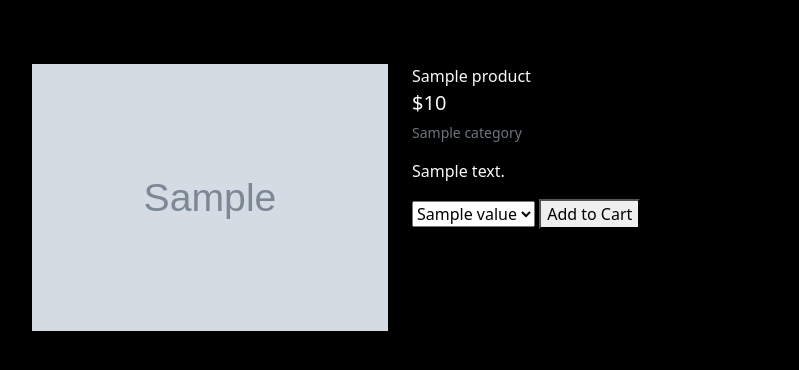
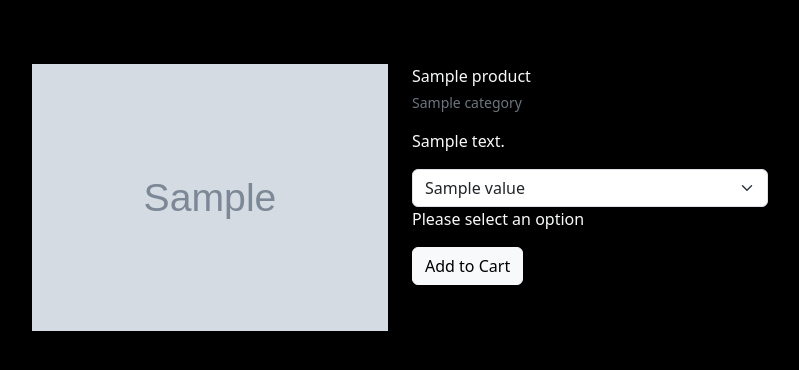
Before and after one commit to BenMilesRocks/4-rolldark, a Django app: template products/templates/products/product_detail.html in a window 1280 px wide. Shown: the part 96-466 px from the top of the page, without its empty margins (240-1039 px from the left). Run offline with Django 5.2, Linux system fonts and the light colour scheme; the template is opened without the code that fills it: most values are stand-ins (such as "Sample title", 1, 10 or a date in 2020); grey boxes marked "Sample" are stand-in pictures; data that the repository does not hold is empty.

Commit message:
adds priceFunction() to product_detail.html

```diff
--- a/products/templates/products/product_detail.html
+++ b/products/templates/products/product_detail.html
@@ -23,11 +23,10 @@
                 <div class="product-details-container mb-5 mt-md-5 text-light">
 
                     <p class="mb-0">{{ product.name }}</p>
-                    <p class="lead mb-0 text-left font-weight-bold">${{ product.price }}</p>
                     {% if product.category %}
                         <p class="small mt-1 mb-0">
                             <a class="link-secondary link-offset-2 link-underline-opacity-0 link-underline-opacity-75-hover" href="{% url 'products' %}?category={{ product.category.name }}">
-                                <i class="fas fa-tag mr-1"></i>{{ product.category.friendly_name }}
+                                {{ product.category.friendly_name }}
                             </a>
                         </p>
                     {% endif %}
@@ -36,7 +35,8 @@
 
                     <form method="post">
 
-                        <select>
+                        <select class="form-select" id="option" onchange="priceFunction()">
+                            <object value="" disabled selected>Please select an option</object>
                             {% if product.is_campaign %}
                                 <option value="campaign_ticket">Campaign Ticket</option>
                             {% endif %}
@@ -50,8 +50,21 @@
                             {% endif %}
                         </select>
 
+                        <!-- Price indicator - JS inserts price from priceFunction() -->
+                        <div id="price-container">
+                            <!-- hidden element sends price to JS -->
+                            <p id="default-price" hidden>{{ product.price }}</p>
+                            <!-- display price based on option -->
+                            <p>
+                                <span id="currency"></span>
+                                <span id="price">Please select an option</span>
+                            </p>
 
-                        <button>Add to Cart</button>
+                        </div>
+
+
+
+                        <button type="submit" class="btn btn-light">Add to Cart</button>
 
                     </form>
                 </div>
@@ -60,3 +73,32 @@
     </div>
 
 {% endblock %}
+
+{% block post_load_js %}
+
+    <script type="text/javascript">
+
+        function priceFunction() {
+            // Get length of options for campaign_ticket
+            let length = document.getElementById("option").options.length - 1;
+            // Get selected value and price
+            let value = document.getElementById("option").value;
+            let price = parseFloat(document.getElementById("default-price").innerText);
+
+            // Display price based on selection
+            if (value == "campaign_ticket")
+                document.getElementById("price").innerHTML = (price * length).toFixed(2);
+            else
+                document.getElementById("price").innerHTML = (price).toFixed(2);
+
+            // Display currency symbol when option selected
+            if (value == "")
+                document.getElementById("currency").innerHTML = "";
+            else
+                document.getElementById("currency").innerHTML = "£";
+
+
+        }
+    </script>
+
+{% endblock %}
```
